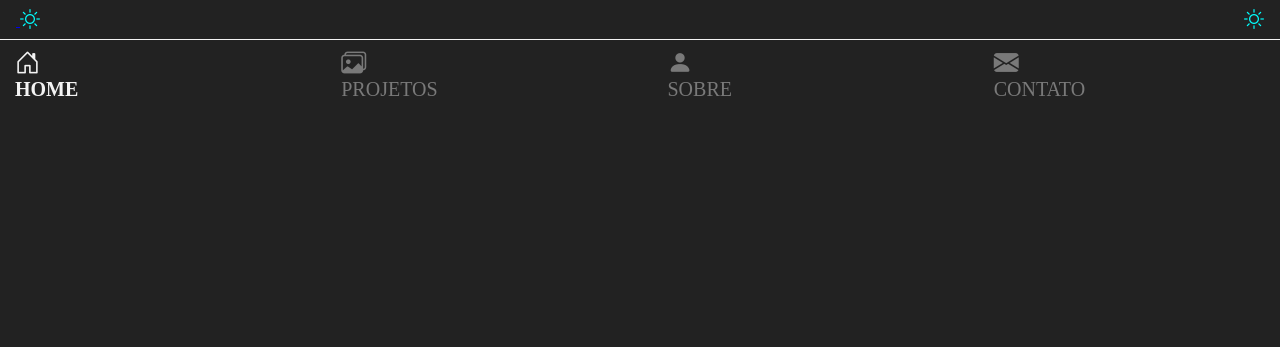
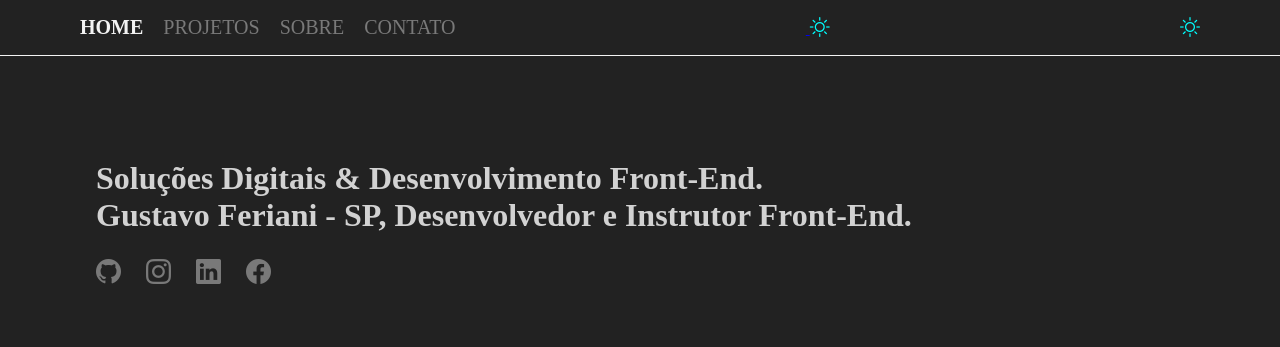
Before and after one commit to guuhferiani/meu-site, a plain HTML site: page index.html in a window 1280 px wide. Drawn offline with nearby package versions, Linux system fonts and the light colour scheme.

Commit message:
update icons sociais

```diff
--- a/css/style.css
+++ b/css/style.css
@@ -34,6 +34,14 @@ i {
     list-style: none;
 }
 
+.menu-mobile {  /* < nav > */
+    width: 100vw;  /* viewport width */
+    position: fixed;
+    bottom: 0;
+    justify-content: space-between;
+    border-top: 1px solid #f3f3f3;
+}
+
 .menu-item {
     width: 100%;
 }
@@ -51,8 +59,7 @@ i {
 .menu-mobile .menu-link {
     flex-direction: column;
     justify-content: center;
-    padding: 50px 15px;
-
+    padding: 7px 15px;
 }
 
 .menu-link.active .menu-icone,
@@ -87,11 +94,56 @@ i {
     display: none;
 }
 
+/* Home */
+#home {
+    display: flex;
+    flex-direction: column;
+    gap: 32px;
+}
+
+.main-content {
+    display: flex;
+    flex-direction: column;
+    gap: 25px;
+}
+
+/* ATUALIZAÇOES FUTURAS */
+#home {
+    padding: 32px 16px;
+}
 
 /* CSS Responsivo */
 @media (min-width: 768px) {  /* a partir de: 768px */
     #header {
         position: fixed;
         border-bottom: 1px solid #f3f3f3;
+        padding: 16px 80px;
+        background:#222;
+    }
+    .nav-mobile {
+        display: none;
+    }
+    .header-nav {
+        display: flex;
+    }
+    #home {
+        padding: 128px 96px 64px 96px; /* VOLTAR AQUI */
+    }
+    .main-content {
+        display: flex;
+        flex-direction: column;
+        align-items: flex-start;
     }
 }
+
+/* 1200px */
+@media (min-width: 1200px) {
+    #home {
+        padding: 160px 96px 32px;
+    }
+}
+@media (min-width: 1400px) {
+    /* #header {
+        padding: 192px 240px 64px;
+    } */
+}
--- a/index.html
+++ b/index.html
@@ -10,6 +10,9 @@
 
     <!-- BootStrap Icons -->
     <link rel="stylesheet" href="https://cdn.jsdelivr.net/npm/bootstrap-icons@1.11.3/font/bootstrap-icons.min.css">
+
+    <!-- Box Icons -->
+    <link href='https://unpkg.com/boxicons@2.1.4/css/boxicons.min.css' rel='stylesheet'>
 </head>
 
 <body>
@@ -101,6 +104,57 @@
     </nav>
     <!-- Fim Menu Mobile -->
 
+    <main id="home">
+        <div class="main-content">
+
+            <h1>
+                <b> Soluções Digitais & </b>
+                Desenvolvimento Front-End.
+
+                <p>
+                    Gustavo Feriani - SP, Desenvolvedor e Instrutor Front-End.
+                </p>
+            </h1> <!-- slogan -->
+
+            <!-- Redes Sociais -->
+            <ul class="menu menu-social">
+
+                <li>
+                    <a href="https://github.com/guuhferiani" class="" target="_blank">
+                        <i class="menu-icone bi bi-github"> </i>
+                    </a>
+                </li>
+
+                <li>
+                    <a href="#instagram" class="" target="_blank">
+                        <!-- <i class='menu-icone bx bxl-instagram-alt'></i> -->
+                        <i class="menu-icone bi bi-instagram"> </i>
+                    </a>
+                </li>
+
+                <li>
+                    <a href="#linkedin" class="" target="_blank">
+                        <!-- <i class='menu-icone bx bxl-instagram-alt'></i> -->
+                        <i class="menu-icone bi bi-linkedin"> </i>
+                    </a>
+                </li>
+
+                <li>
+                    <a href="#facebook" class="" target="_blank">
+                        <!-- <i class='menu-icone bx bxl-instagram-alt'></i> -->
+                        <i class="menu-icone bi bi-facebook"> </i>
+                    </a>
+                </li>
+            </ul>
+
+            <!-- botao externo -->
+            <a href="">
+
+            </a>
+
+        </div>
+    </main>
+
 </body>
 
 </html>
```
